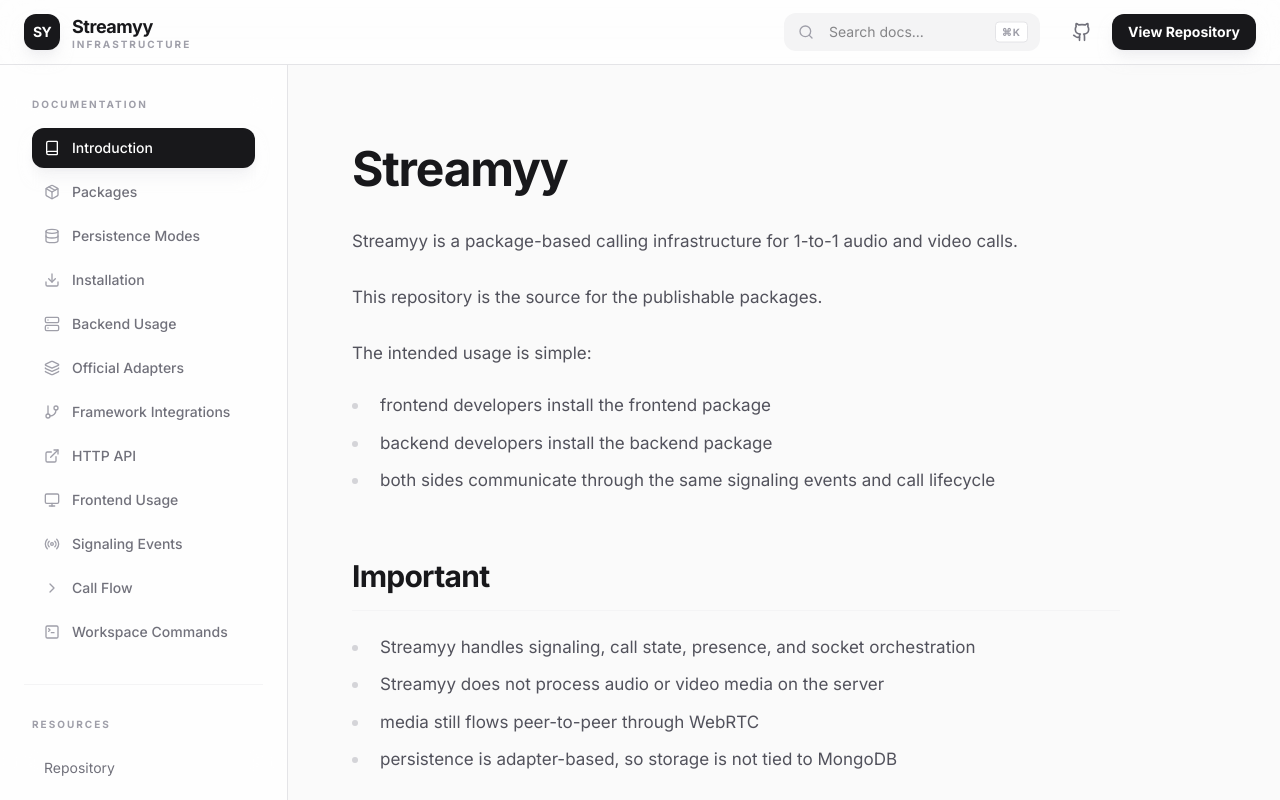
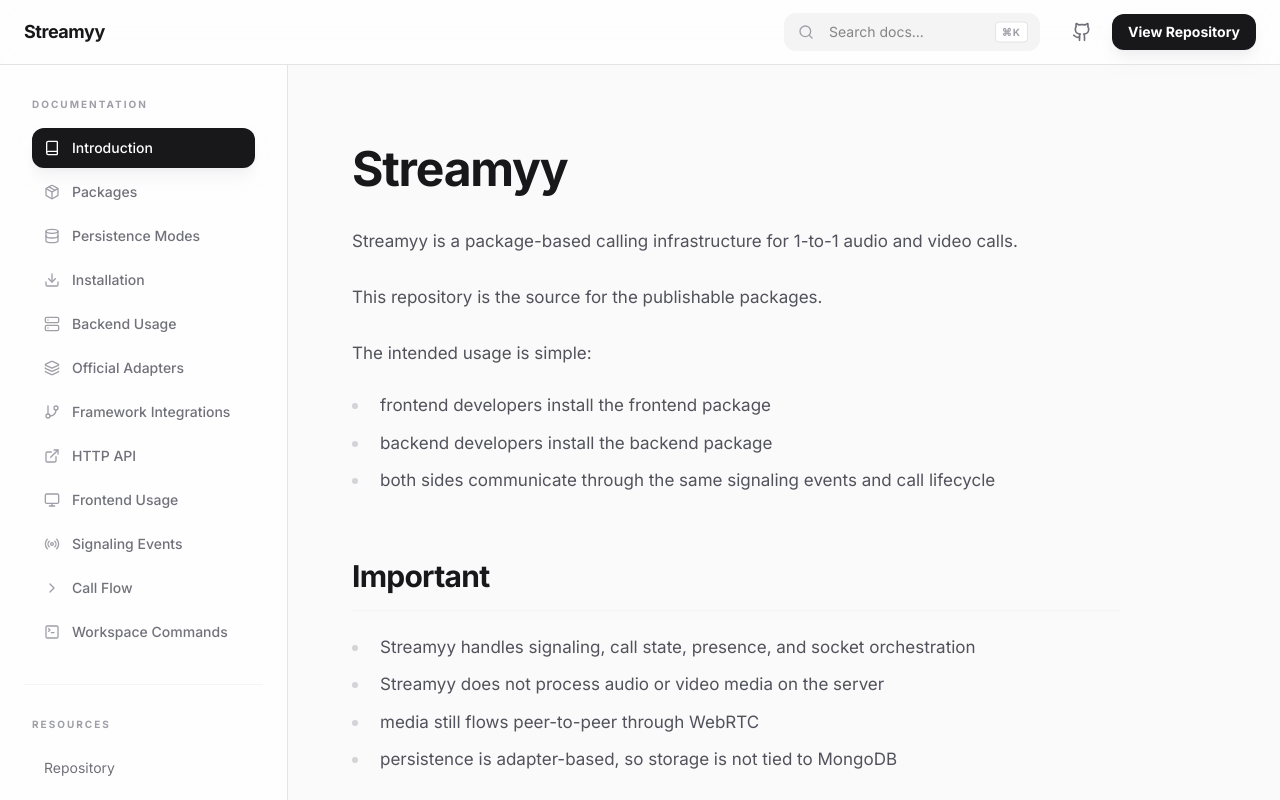
Before and after one commit to Haryomidey/streamyy-docs, a React (Vite) app: page / in a window 1280 px wide. Built offline with nearby package versions, Linux system fonts and the light colour scheme.

Commit message:
[FEAT] sync docs with README, improve SEO, and fix docs layout behavior

```diff
--- a/src/App.tsx
+++ b/src/App.tsx
@@ -7,10 +7,8 @@
     <Router>
       <MainLayout>
         <Routes>
-          {/* Home redirects to introduction */}
           <Route path="/" element={<DocPage />} />
           <Route path="/:docId" element={<DocPage />} />
-          {/* Fallback */}
           <Route path="*" element={<Navigate to="/" replace />} />
         </Routes>
       </MainLayout>
--- a/src/components/Header.tsx
+++ b/src/components/Header.tsx
@@ -21,12 +21,8 @@
           </button>
 
           <Link to="/" className="flex items-center gap-3 group">
-            <div className="w-9 h-9 bg-zinc-900 rounded-xl flex items-center justify-center shadow-lg shadow-zinc-200/50 group-hover:scale-105 transition-transform duration-200">
-              <span className="text-white font-bold text-sm tracking-tighter">SY</span>
-            </div>
             <div className="flex flex-col -space-y-1">
               <span className="font-bold text-lg tracking-tight text-zinc-900">Streamyy</span>
-              <span className="text-[10px] font-bold text-zinc-400 uppercase tracking-[0.2em]">Infrastructure</span>
             </div>
           </Link>
         </div>
```
Also changed, not shown: package.json (line endings or trailing spaces), public/robots.txt, src/components/CodeBlock.tsx (line endings or trailing spaces), src/components/Sidebar.tsx (line endings or trailing spaces), src/docs.ts (line endings or trailing spaces), src/index.css (line endings or trailing spaces), src/layouts/MainLayout.tsx (line endings or trailing spaces), src/main.tsx (line endings or trailing spaces), 1 other file (tests, documents, lock files or other folders).
